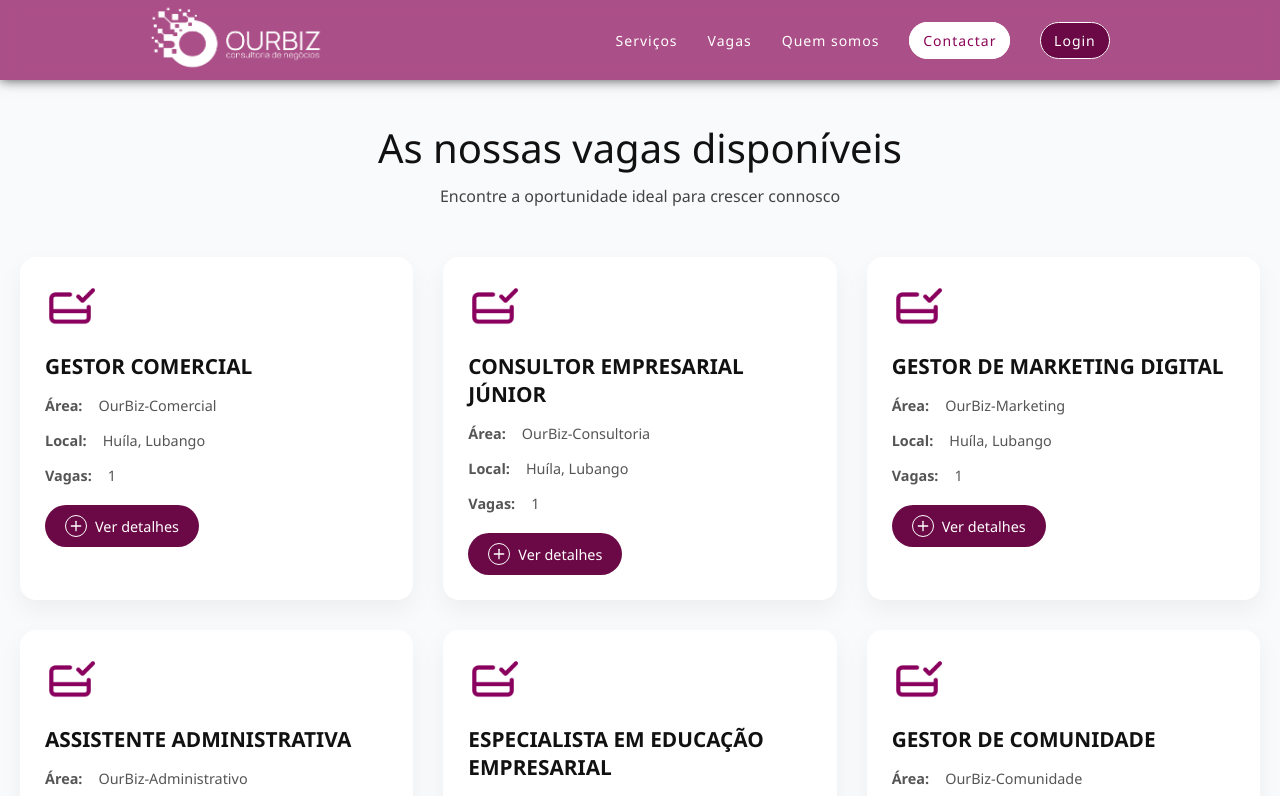
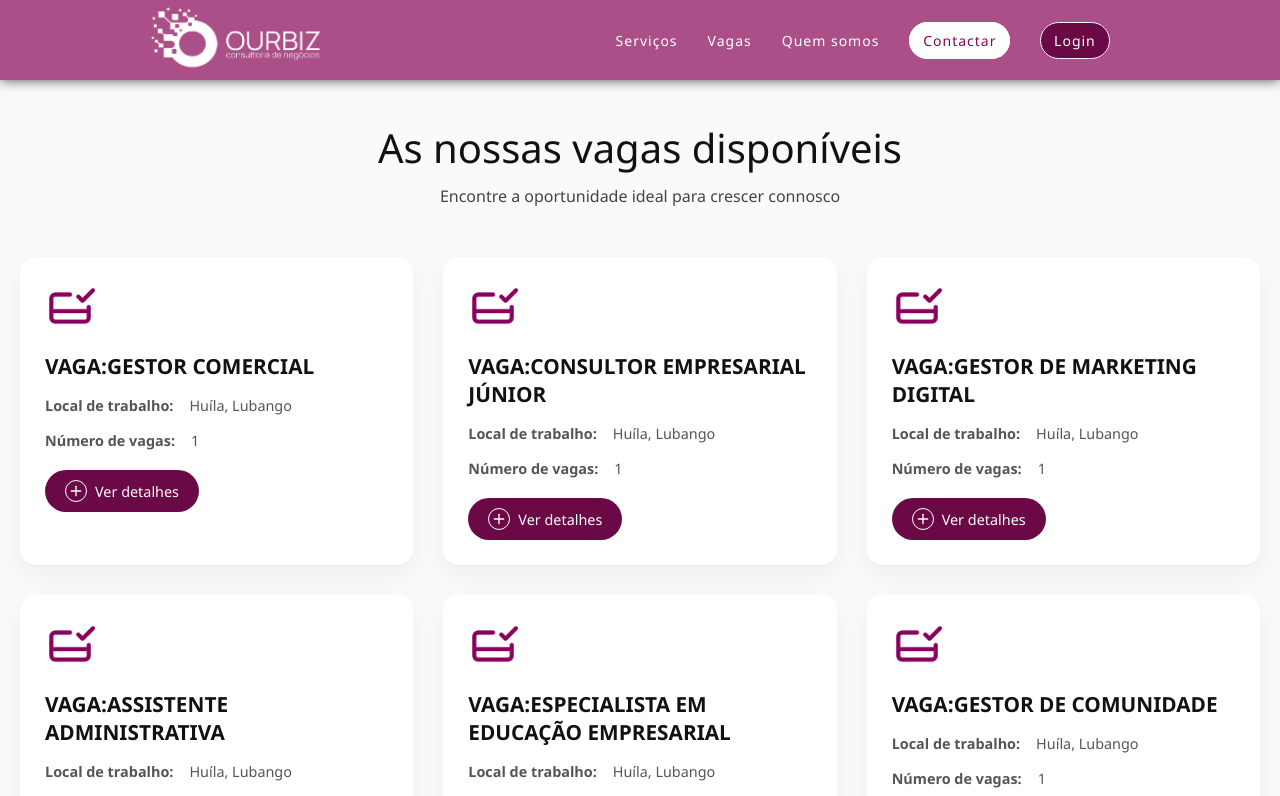
Before and after one commit to AdacapitalSergio/OourBiz, a React (Vite) app: page /vagas in a window 1280 px wide. Shown: the top 796 px of the page. Built offline with nearby package versions, Linux system fonts and the light colour scheme.

Commit message:
Remove a ares em vagas.

```diff
--- a/src/pages/newVagas/CardVagas.jsx
+++ b/src/pages/newVagas/CardVagas.jsx
@@ -23,18 +23,18 @@ const CardVagas = () => {
             <div className="vaga-card" key={vaga.id}>
               <img src={vagaIcon} alt="vaga" className="vaga-icon" />
 
-              <h2 className="vaga-nome">{vaga.vaga}</h2>
+              <h2 className="vaga-nome">VAGA:{vaga.vaga}</h2>
+
+              {/*<p className="vaga-info">
+                <strong>Área:</strong> {vaga.area}
+              </p>*/}
 
               <p className="vaga-info">
-                <strong>Área:</strong> {vaga.area}
+                <strong>Local de trabalho:</strong> {vaga.local_trabalho}
               </p>
 
               <p className="vaga-info">
-                <strong>Local:</strong> {vaga.local_trabalho}
-              </p>
-
-              <p className="vaga-info">
-                <strong>Vagas:</strong> {vaga.numero_vagas}
+                <strong>Número de vagas:</strong> {vaga.numero_vagas}
               </p>
 
               <Link to={`/detalhesvagas/${vaga.id}`} className="vaga-btn">
```
